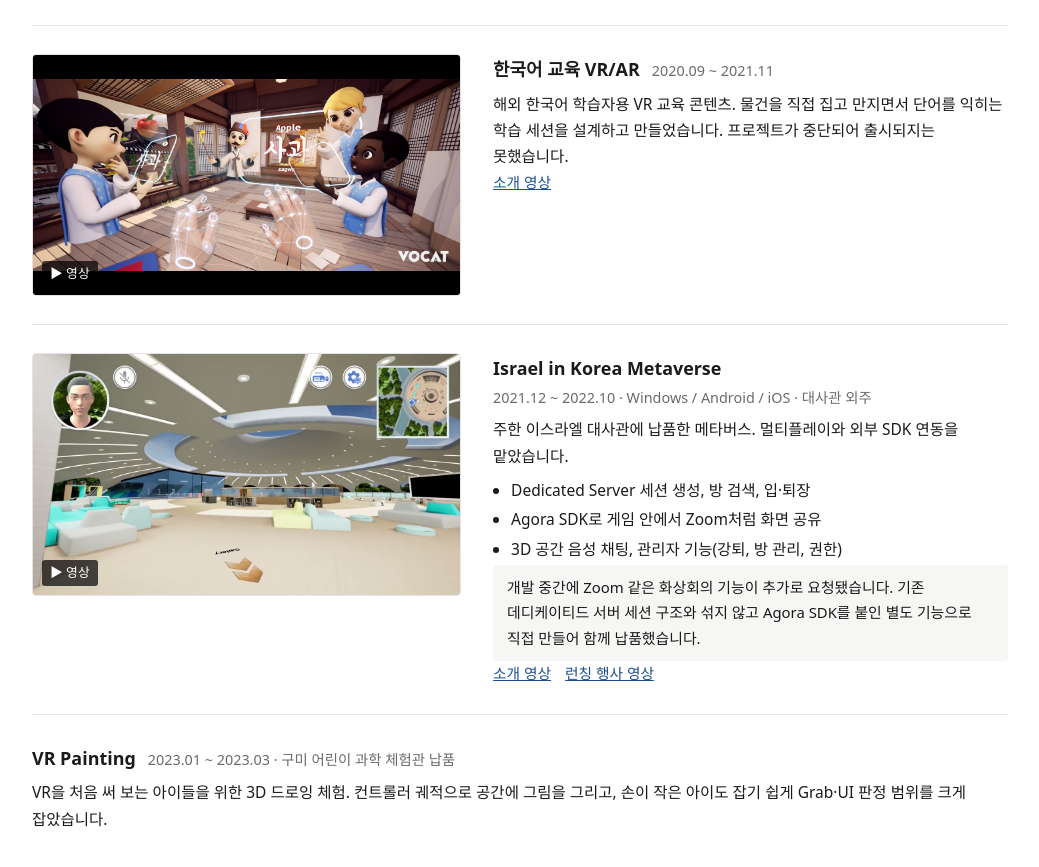
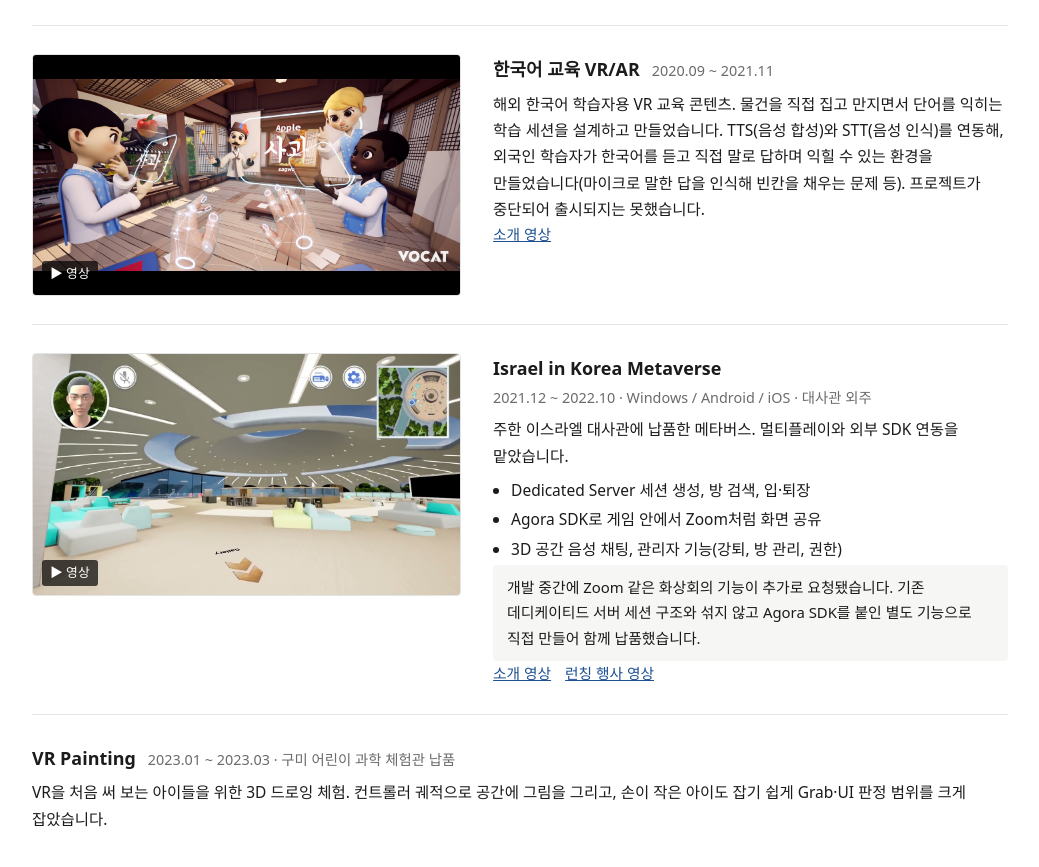
Before and after one commit to Enzeun/Enzeun.github.io, a plain HTML site: page index.html in a window 1280 px wide. Shown: the part 1843-2710 px from the top of the page, without its empty margins (120-1159 px from the left). Drawn offline with Linux system fonts and the light colour scheme; a web font is replaced by a local one.

Commit message:
[Update] 한국어 교육 VR에 TTS·STT 연동 내용 추가
Co-Authored-By: Claude Opus 5.5 <noreply@anthropic.com>

```diff
--- a/index.html
+++ b/index.html
@@ -252,7 +252,7 @@ window.addEventListener('afterprint',function(){var s=document.getElementById('p
     <div><a class="vid" href="https://youtu.be/b6zV39Sj-uo" target="_blank" rel="noopener"><img class="shot" src="assets/kvr-thumb.jpg" alt="한국어 교육 VR 수업 화면" loading="lazy"></a></div>
     <div>
       <div class="t"><h3>한국어 교육 VR/AR</h3><small>2020.09 ~ 2021.11</small></div>
-      <p>해외 한국어 학습자용 VR 교육 콘텐츠. 물건을 직접 집고 만지면서 단어를 익히는 학습 세션을 설계하고 만들었습니다. 프로젝트가 중단되어 출시되지는 못했습니다.</p>
+      <p>해외 한국어 학습자용 VR 교육 콘텐츠. 물건을 직접 집고 만지면서 단어를 익히는 학습 세션을 설계하고 만들었습니다. TTS(음성 합성)와 STT(음성 인식)를 연동해, 외국인 학습자가 한국어를 듣고 직접 말로 답하며 익힐 수 있는 환경을 만들었습니다(마이크로 말한 답을 인식해 빈칸을 채우는 문제 등). 프로젝트가 중단되어 출시되지는 못했습니다.</p>
       <p class="links"><a href="https://youtu.be/b6zV39Sj-uo" target="_blank" rel="noopener">소개 영상</a></p>
     </div>
   </div>
```
